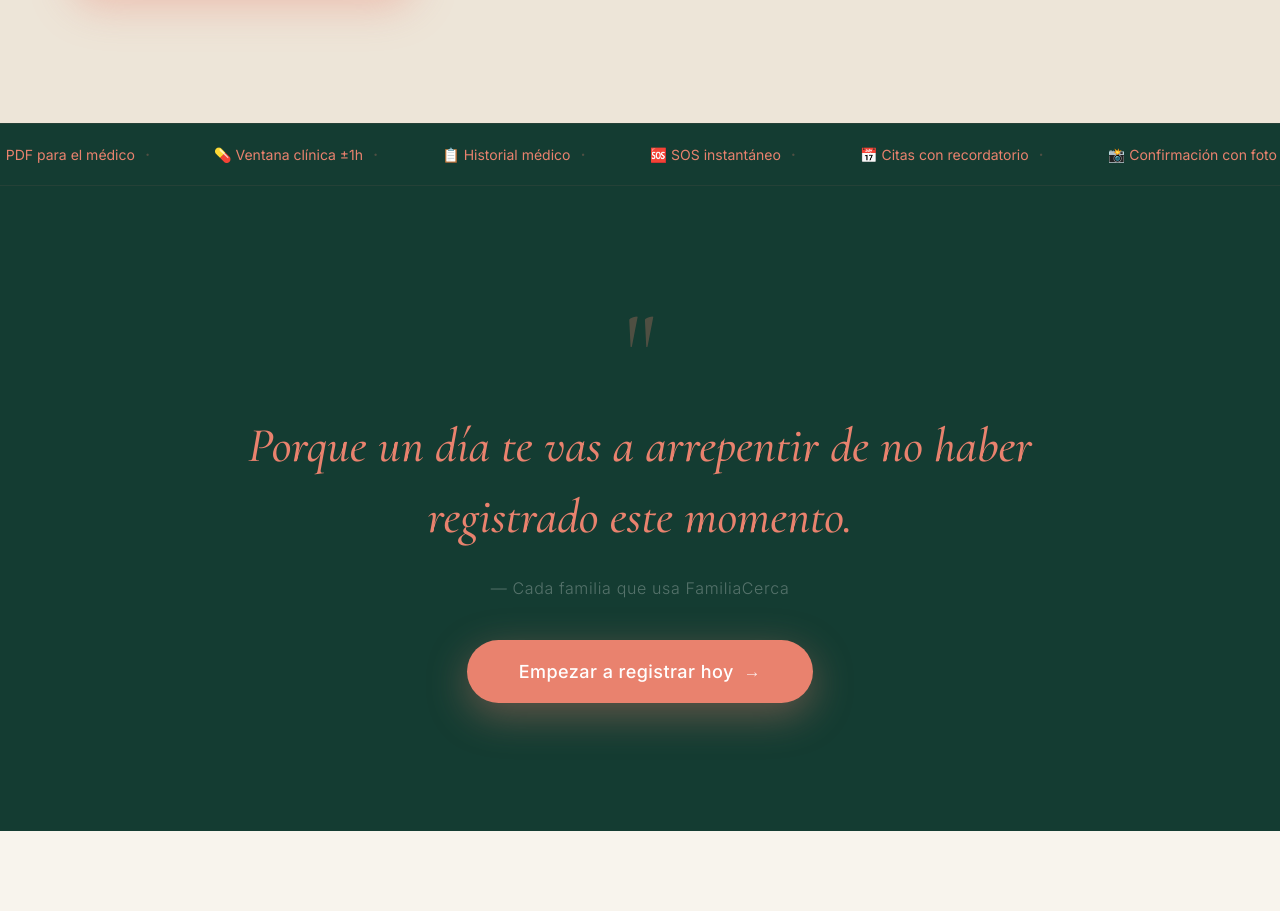
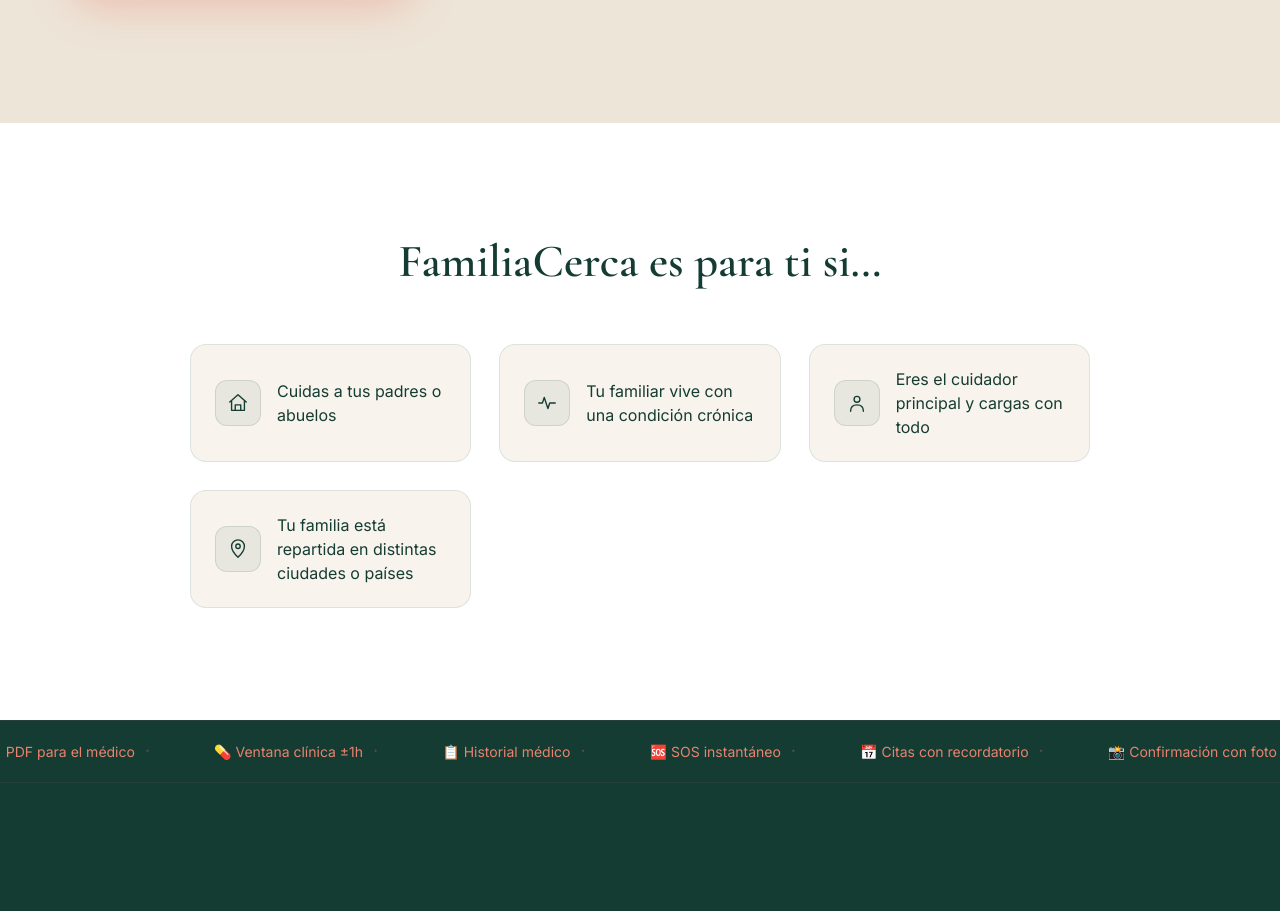
Before and after one commit to yasminysabelle-boop/familiacerca, a React (Vite) app: page / in a window 1280 px wide. Shown: the part 7260-8171 px from the top of the page. Built offline with nearby package versions, Linux system fonts and the light colour scheme; no server answers.

Commit message:
feat: landing — nueva sección "Para quién es" entre Cómo funciona y Testimonios
4 perfiles de audiencia con íconos de línea (stroke petróleo) en grid 2x2.
Se inserta antes de Marquee 2 y Emotional Quote, que quedan intactos y
adyacentes entre sí justo antes de Testimonios.

```diff
--- a/src/pages/Landing.jsx
+++ b/src/pages/Landing.jsx
@@ -821,6 +821,42 @@ export default function Landing() {
         </div>
       </section>
 
+      {/* ─────────────── 9.5. PARA QUIÉN ES ─────────────── */}
+      <section style={{ background: WHITE, padding: '112px 32px' }}>
+        <div style={{ maxWidth: 900, margin: '0 auto' }}>
+          <div className="reveal" style={{ textAlign: 'center', marginBottom: 56 }}>
+            <h2 style={{ fontFamily: SERIF, fontSize: 'clamp(30px,3.6vw,52px)', fontWeight: 600, color: PRIMARY, lineHeight: 1.15, margin: 0 }}>
+              FamiliaCerca es para ti si…
+            </h2>
+          </div>
+          <div style={{ display: 'grid', gridTemplateColumns: 'repeat(auto-fit, minmax(280px, 1fr))', gap: 28 }}>
+            {[
+              {
+                text: 'Cuidas a tus padres o abuelos',
+                icon: <svg width={22} height={22} viewBox="0 0 24 24" fill="none" stroke={PRIMARY} strokeWidth="1.5" strokeLinecap="round" strokeLinejoin="round"><path d="M3 11l9-8 9 8" /><path d="M5 10v10h14V10" /><path d="M9 20v-6h6v6" /></svg>,
+              },
+              {
+                text: 'Tu familiar vive con una condición crónica',
+                icon: <svg width={22} height={22} viewBox="0 0 24 24" fill="none" stroke={PRIMARY} strokeWidth="1.5" strokeLinecap="round" strokeLinejoin="round"><path d="M3 12h4l2-6 4 12 2-6h6" /></svg>,
+              },
+              {
+                text: 'Eres el cuidador principal y cargas con todo',
+                icon: <svg width={22} height={22} viewBox="0 0 24 24" fill="none" stroke={PRIMARY} strokeWidth="1.5" strokeLinecap="round" strokeLinejoin="round"><circle cx="12" cy="8" r="3.2" /><path d="M5 21c0-4.5 3-7 7-7s7 2.5 7 7" /></svg>,
+              },
+              {
+                text: 'Tu familia está repartida en distintas ciudades o países',
+                icon: <svg width={22} height={22} viewBox="0 0 24 24" fill="none" stroke={PRIMARY} strokeWidth="1.5" strokeLinecap="round" strokeLinejoin="round"><path d="M12 21s7-6.5 7-12a7 7 0 10-14 0c0 5.5 7 12 7 12z" /><circle cx="12" cy="9" r="2.4" /></svg>,
+              },
+            ].map((item, i) => (
+              <div key={item.text} className={`reveal reveal-delay-${i % 3}`} style={{ display: 'flex', alignItems: 'center', gap: 16, background: CREAM, borderRadius: 16, border: `1px solid ${BORDER}`, padding: '22px 24px' }}>
+                <div style={{ width: 46, height: 46, borderRadius: 12, background: 'rgba(20,60,50,0.07)', border: '1px solid rgba(20,60,50,0.12)', display: 'flex', alignItems: 'center', justifyContent: 'center', flexShrink: 0 }}>{item.icon}</div>
+                <p style={{ fontSize: 16, color: PRIMARY, lineHeight: 1.5, margin: 0, fontFamily: SANS, fontWeight: 400 }}>{item.text}</p>
+              </div>
+            ))}
+          </div>
+        </div>
+      </section>
+
       {/* ─────────────── 10. MARQUEE 2 ─────────────── */}
       <section style={{ background: DARK, padding: '20px 0', overflow: 'hidden', borderTop: `1px solid rgba(233,130,110,0.08)`, borderBottom: `1px solid rgba(233,130,110,0.08)` }}>
         <div className="marquee-container">
```
